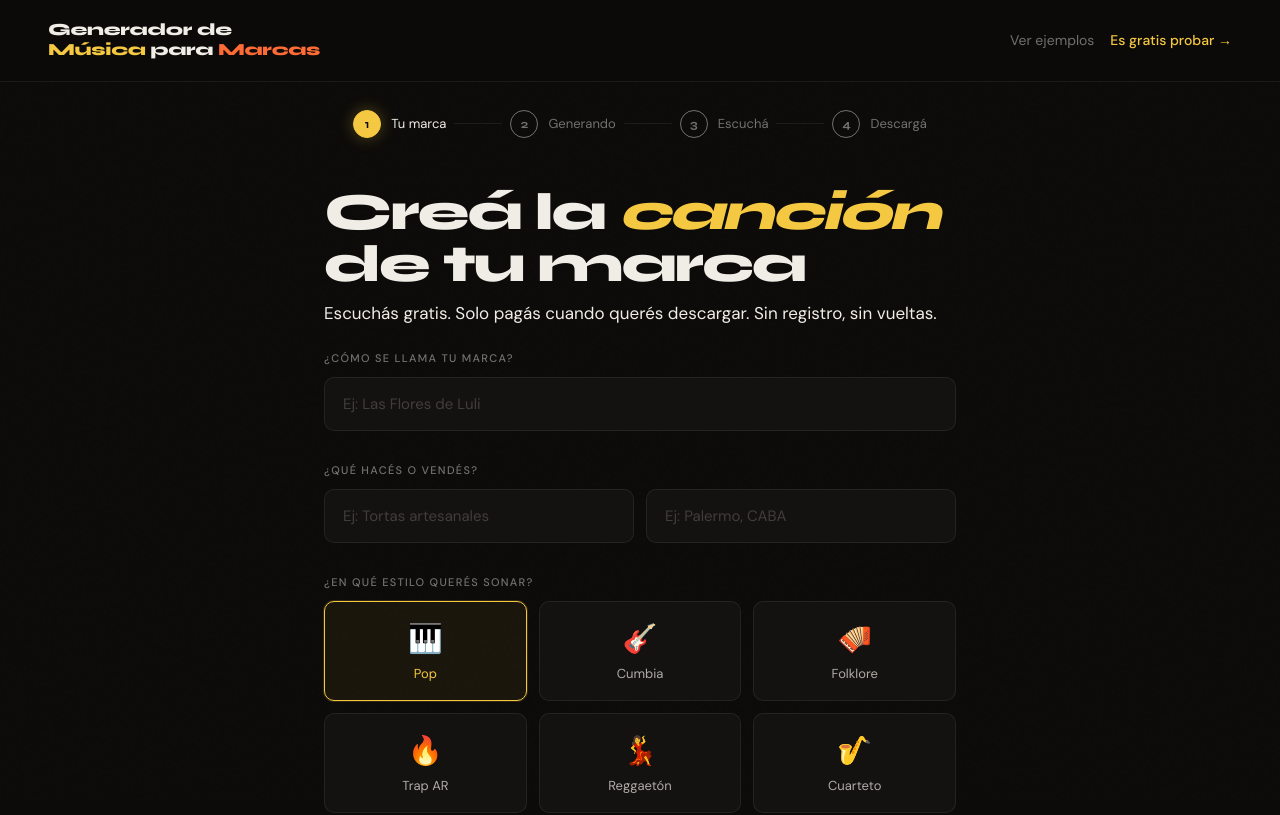
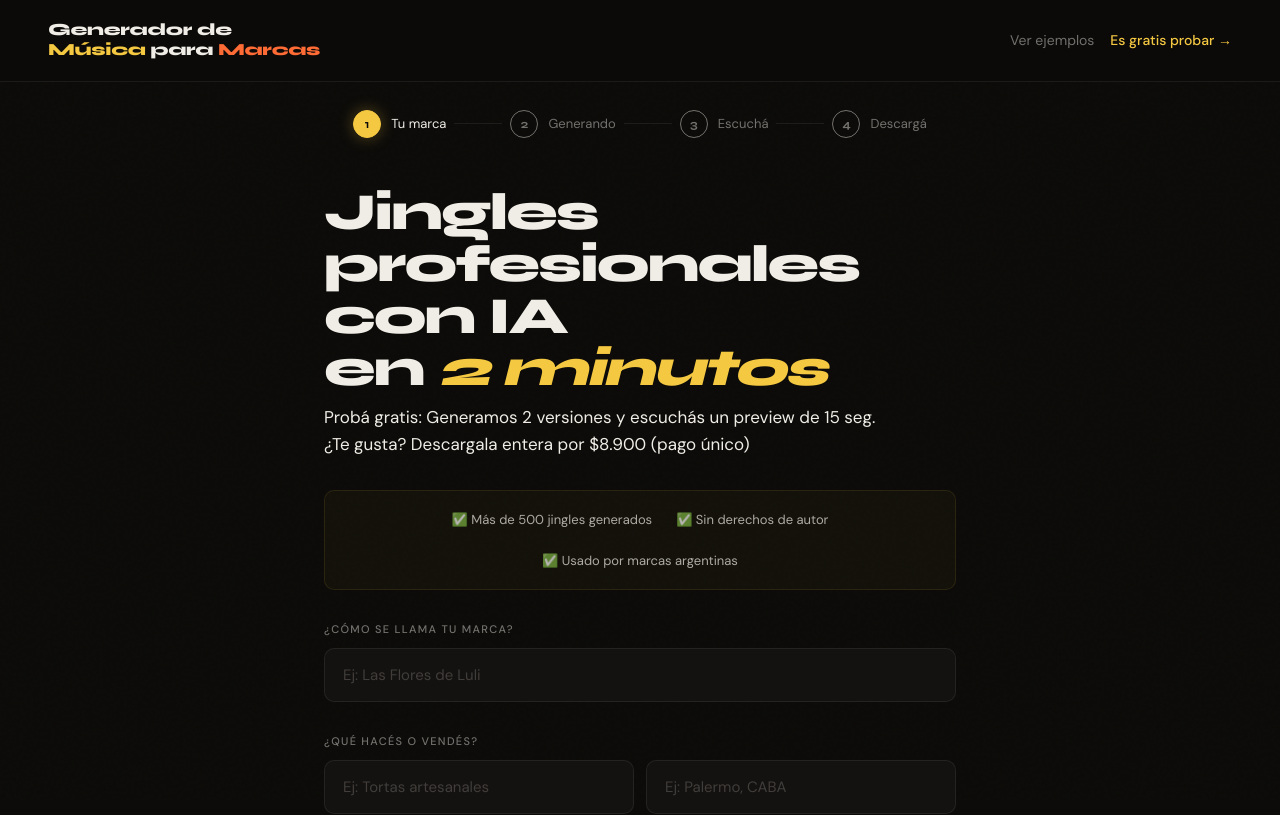
Before and after one commit to SofiaJarvis-crypto/generador-musica-v2, a Next.js app: page / in a window 1280 px wide. Shown: the top 815 px of the page. Built offline with nearby package versions, Linux system fonts and the light colour scheme.

Commit message:
feat: CRO quick wins - better headline, trust signals, specific copy, clearer CTA

```diff
--- a/src/app/page.tsx
+++ b/src/app/page.tsx
@@ -94,11 +94,18 @@ export default function HomePage() {
       <Nav step={1} />
       <div className="form-screen">
         <h1 className="form-headline">
-          Creá la <em>canción</em><br />de tu marca
+          Jingles profesionales con IA<br />en <em>2 minutos</em>
         </h1>
         <p className="form-subline">
-          Escuchás gratis. Solo pagás cuando querés descargar. Sin registro, sin vueltas.
+          Probá gratis: Generamos 2 versiones y escuchás un preview de 15 seg.<br />
+          ¿Te gusta? Descargala entera por $8.900 (pago único)
         </p>
+
+        <div className="trust-signals">
+          <div className="trust-item">✅ Más de 500 jingles generados</div>
+          <div className="trust-item">✅ Sin derechos de autor</div>
+          <div className="trust-item">✅ Usado por marcas argentinas</div>
+        </div>
 
         {error && <div className="error-box">{error}</div>}
 
@@ -183,10 +190,10 @@ export default function HomePage() {
           onClick={handleSubmit}
           disabled={loading}
         >
-          {loading ? '⏳ Iniciando…' : '🎵 Generar mi canción gratis'}
+          {loading ? '⏳ Iniciando…' : '🎵 Crear mis 2 versiones ahora'}
         </button>
         <p className="generate-btn-note">
-          Escuchás la canción completa <strong>sin pagar nada</strong>. Solo pagás si la querés descargar.
+          Gratis. Escuchás 15 seg de cada versión. Solo pagás si querés descargar.
         </p>
       </div>
     </>
--- a/src/styles/globals.css
+++ b/src/styles/globals.css
@@ -149,12 +149,25 @@ body::before {
 
 /* ── TRUST SIGNALS (nuevo) ── */
 .trust-signals {
-  text-align: center;
+  display: flex;
+  align-items: center;
+  justify-content: center;
+  gap: 24px;
+  flex-wrap: wrap;
+  margin: 32px 0;
+  padding: 20px;
+  background: rgba(245,200,66,0.03);
+  border: 1px solid rgba(245,200,66,0.1);
+  border-radius: var(--radius-sm);
+}
+
+.trust-item {
   font-size: 13px;
-  color: var(--text-dim);
-  margin-top: 40px;
-  padding-top: 24px;
-  border-top: 1px solid var(--border);
+  color: var(--text-mid);
+  font-weight: 400;
+  display: flex;
+  align-items: center;
+  gap: 6px;
 }
 
 .form-section { margin-bottom: 32px; }
@@ -279,6 +292,22 @@ body::before {
 .player-meta { font-size: 14px; color: var(--text-dim); margin-bottom: 24px; font-weight: 300; }
 
 /* ── Song selector tabs ── */
+.song-tabs-header {
+  text-align: center;
+  font-size: 14px;
+  color: var(--text-mid);
+  margin-bottom: 16px;
+  padding: 12px;
+  background: rgba(245,200,66,0.04);
+  border: 1px solid rgba(245,200,66,0.1);
+  border-radius: var(--radius-sm);
+}
+
+.song-tabs-header strong {
+  color: var(--amber);
+  font-weight: 600;
+}
+
 .song-tabs { display: flex; gap: 8px; margin-bottom: 20px; }
 .song-tab {
   flex: 1; padding: 12px; background: var(--surface); border: 1.5px solid var(--border);
```
Also changed, not shown: src/app/escuchar/[id]/page.tsx (+4 -4 lines), 1 other file (tests, documents, lock files or other folders).
